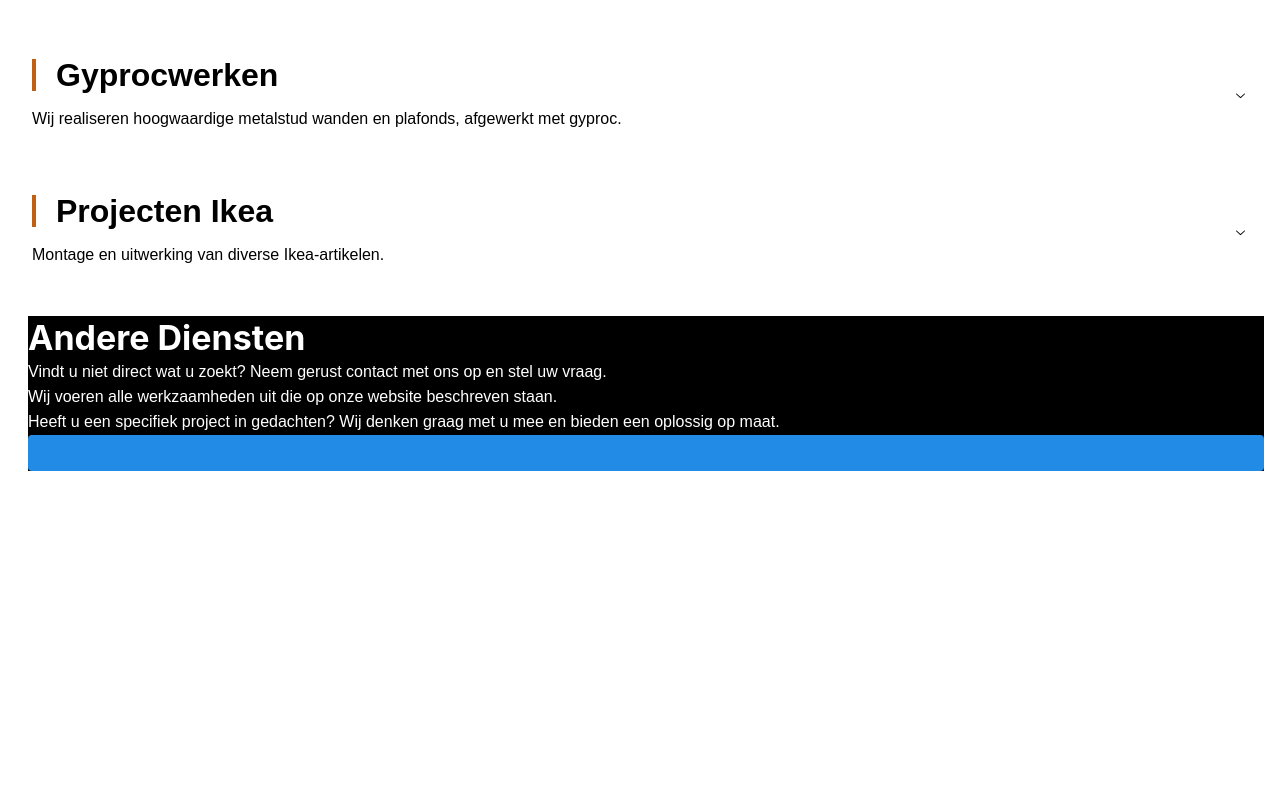
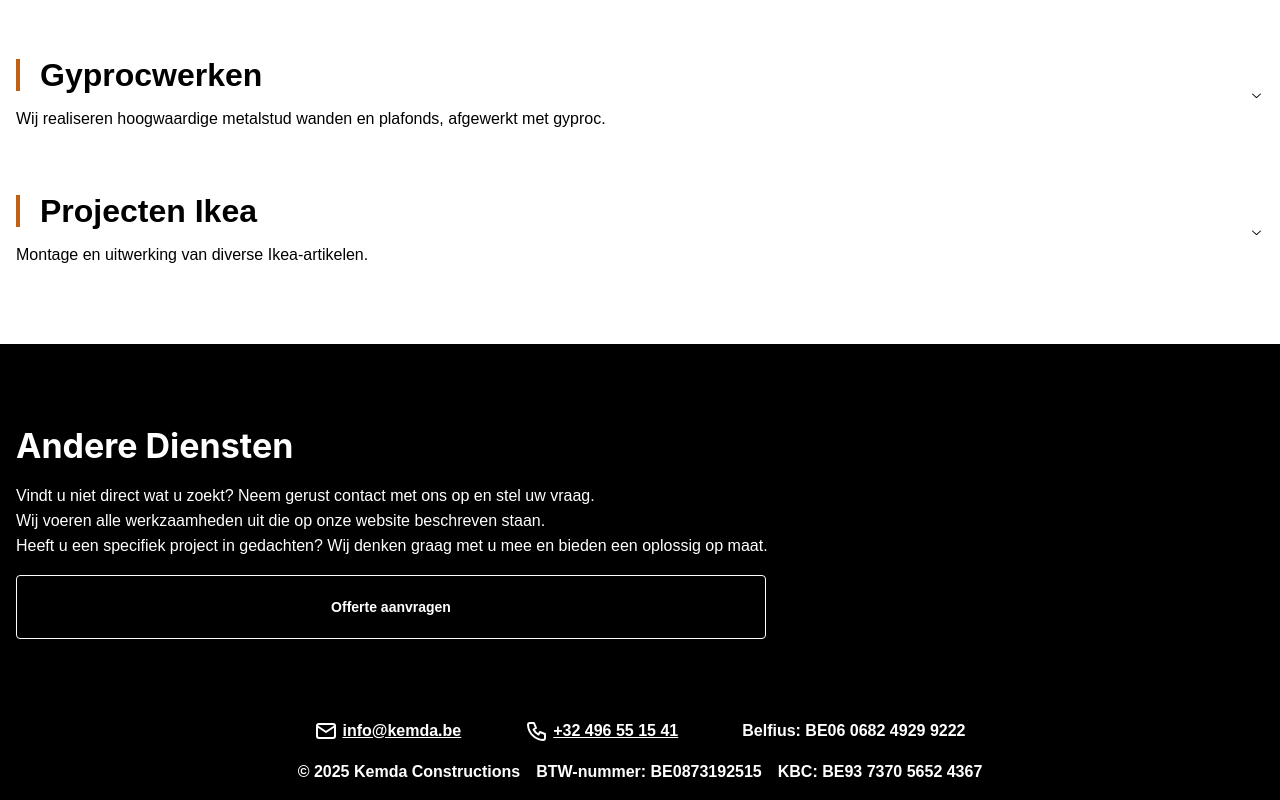
Before and after one commit to Dre-Van-den-Hooff/kemda, a Next.js app: page / in a window 1280 px wide. Shown: the part 719-1519 px from the top of the page. Before the commit the page ends 1190 px from the top, so only its background shows below. Built offline with nearby package versions, Linux system fonts and the light colour scheme.

Commit message:
Change things & add footer

```diff
--- a/src/app/layout.tsx
+++ b/src/app/layout.tsx
@@ -1,15 +1,15 @@
 import '@mantine/core/styles.css';
+import './globals.css';
 import type { Metadata } from 'next';
 import { Geist, Geist_Mono } from 'next/font/google';
-import './globals.css';
 import {
   ColorSchemeScript,
   MantineProvider,
   mantineHtmlProps,
-  Container,
+  Flex,
 } from '@mantine/core';
 import Navbar from '@/components/navbar';
-import { sizes } from '@/globals';
+import Footer from '@/components/footer';
 
 const geistSans = Geist({
   variable: '--font-geist-sans',
@@ -39,7 +39,15 @@ export default function RootLayout({
       <body className={`${geistSans.variable} ${geistMono.variable}`}>
         <MantineProvider>
           <Navbar />
-          <Container maw={sizes.maxWidth}>{children}</Container>
+          <Flex
+            direction="column"
+            align="center"
+            justify="center"
+            mih="86.98vh"
+          >
+            {children}
+          </Flex>
+          <Footer />
         </MantineProvider>
       </body>
     </html>
--- a/src/app/page.tsx
+++ b/src/app/page.tsx
@@ -1,8 +1,7 @@
-import { Box, Flex, Title } from '@mantine/core';
 import type { Metadata } from 'next';
-import ProjectCard from '@/components/projectCard';
 import type { Project } from '@/types/project';
-import OtherServices from '@/components/otherServices';
+import OtherServices from '@/components/home/otherServices';
+import Projects from '@/components/home/projects';
 
 export const metadata: Metadata = {
   title: 'Kemda - Home',
@@ -14,16 +13,9 @@ export default async function Home() {
   const projects: Project[] = await response.json();
 
   return (
-    <Flex direction="column" gap="1rem">
-      <Title size={48} style={{ alignSelf: 'center' }}>
-        Individuele afgestemde projecten
-      </Title>
-      <Box>
-        {projects.map((project) => (
-          <ProjectCard key={project.id} project={project} />
-        ))}
-      </Box>
+    <>
+      <Projects projects={projects} />
       <OtherServices />
-    </Flex>
+    </>
   );
 }
--- /dev/null
+++ b/src/components/footer/index.tsx
@@ -0,0 +1,51 @@
+import { colors, sizes } from '@/globals';
+import { Anchor, Flex, Text } from '@mantine/core';
+import { IconMail, IconPhone } from '@tabler/icons-react';
+
+export default function Footer() {
+  return (
+    <footer
+      style={{
+        position: 'sticky',
+        bottom: 0,
+        width: '100%',
+        backgroundColor: colors.black,
+        padding: '1rem',
+        textAlign: 'center',
+        color: colors.white,
+      }}
+    >
+      <Flex direction="column" maw={sizes.maxWidth} gap="1rem" align="center">
+        <Flex direction="row" align="center" gap="4rem">
+          <Anchor
+            c={colors.white}
+            href="mailto:info@kemda.be"
+            underline="always"
+          >
+            <Flex gap="0.25rem">
+              <IconMail />
+              <Text fw="bold">info@kemda.be</Text>
+            </Flex>
+          </Anchor>
+          <Anchor
+            c={colors.white}
+            href="tel:+32496551541"
+            fw="bold"
+            underline="always"
+          >
+            <Flex gap="0.25rem">
+              <IconPhone />
+              <Text fw="bold">+32 496 55 15 41</Text>
+            </Flex>
+          </Anchor>
+          <Text fw="bold">Belfius: BE06 0682 4929 9222</Text>
+        </Flex>
+        <Flex direction="row" align="center" gap="1rem">
+          <Text fw="bold">&copy; 2025 Kemda Constructions</Text>
+          <Text fw="bold">BTW-nummer: BE0873192515</Text>
+          <Text fw="bold">KBC: BE93 7370 5652 4367</Text>
+        </Flex>
+      </Flex>
+    </footer>
+  );
+}
--- /dev/null
+++ b/src/components/home/otherServices.tsx
@@ -0,0 +1,54 @@
+import { colors, sizes } from '@/globals';
+import { Box, Flex, Title, Text, Button } from '@mantine/core';
+import Divider from '../divider';
+import Link from 'next/link';
+
+export default function OtherServices() {
+  return (
+    <Flex
+      direction="row"
+      gap="0.5rem"
+      w="100vw"
+      bg={colors.black}
+      c={colors.white}
+      align="center"
+      justify="center"
+      py="4rem"
+    >
+      <Flex
+        direction="column"
+        maw={sizes.maxWidth}
+        w={sizes.maxWidth}
+        px="1rem"
+        gap="1rem"
+      >
+        <Divider color={colors.white} />
+        <Title>Andere Diensten</Title>
+        <Box>
+          <Text>
+            Vindt u niet direct wat u zoekt? Neem gerust contact met ons op en
+            stel uw vraag.
+          </Text>
+          <Text>
+            Wij voeren alle werkzaamheden uit die op onze website beschreven
+            staan.
+          </Text>
+          <Text>
+            Heeft u een specifiek project in gedachten? Wij denken graag met u
+            mee en bieden een oplossig op maat.
+          </Text>
+        </Box>
+        <Button
+          component={Link}
+          href="/contact"
+          variant="outline"
+          color={colors.white}
+          h="4rem"
+          maw="750px"
+        >
+          Offerte aanvragen
+        </Button>
+      </Flex>
+    </Flex>
+  );
+}
--- /dev/null
+++ b/src/components/home/projects.tsx
@@ -0,0 +1,30 @@
+import { sizes } from '@/globals';
+import { Box, Flex, Title } from '@mantine/core';
+
+import ProjectCard from '../projectCard';
+import type { Project } from '@/types/project';
+
+type Props = {
+  projects: Project[];
+};
+
+export default function Projects({ projects }: Props) {
+  return (
+    <Flex
+      direction="column"
+      gap="1rem"
+      w="100%"
+      maw={sizes.maxWidth}
+      pb="2.75rem"
+    >
+      <Title size={48} style={{ alignSelf: 'center' }}>
+        Individuele afgestemde projecten
+      </Title>
+      <Box>
+        {projects.map((project) => (
+          <ProjectCard key={project.id} project={project} />
+        ))}
+      </Box>
+    </Flex>
+  );
+}
--- a/src/components/otherServices.tsx
+++ /dev/null
@@ -1,29 +0,0 @@
-import { colors } from '@/globals';
-import { Box, Flex, Title, Text, Button } from '@mantine/core';
-import Divider from './divider';
-
-export default function OtherServices() {
-  return (
-    <Flex direction="row" gap="0.5rem">
-      <Divider color={colors.white} />
-      <Flex direction="column" bg={colors.black} c={colors.white} w="100%">
-        <Title>Andere Diensten</Title>
-        <Box>
-          <Text>
-            Vindt u niet direct wat u zoekt? Neem gerust contact met ons op en
-            stel uw vraag.
-          </Text>
-          <Text>
-            Wij voeren alle werkzaamheden uit die op onze website beschreven
-            staan.
-          </Text>
-          <Text>
-            Heeft u een specifiek project in gedachten? Wij denken graag met u
-            mee en bieden een oplossig op maat.
-          </Text>
-        </Box>
-        <Button />
-      </Flex>
-    </Flex>
-  );
-}
--- a/src/globals.ts
+++ b/src/globals.ts
@@ -7,5 +7,5 @@ export const colors = {
 
 export const sizes = {
   mobile: '460px',
-  maxWidth: '1600px',
+  maxWidth: '1400px',
 };
```
Also changed, not shown: src/components/detailPageLayout.tsx (added, +10 -0 lines).
